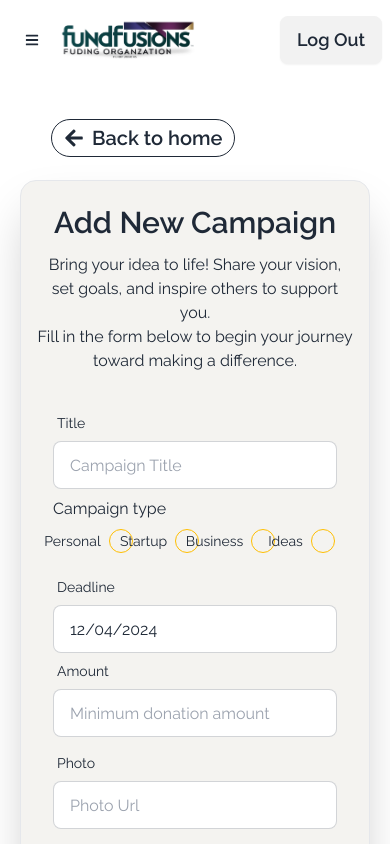
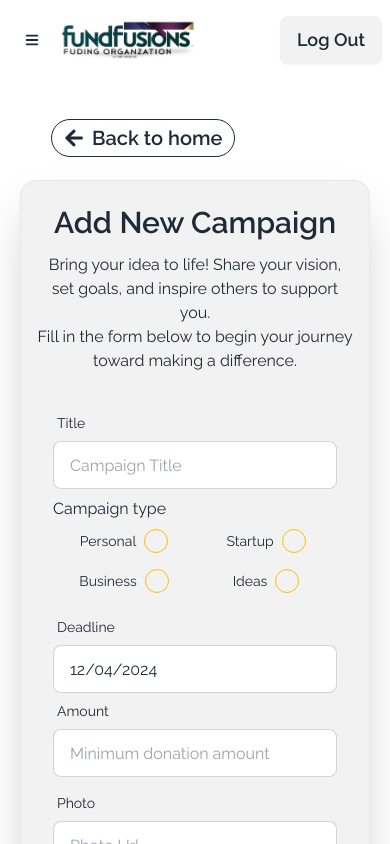
Before and after one commit to sheikhmuhammadantor/fundfusions-client, a React (Vite) app: page /addCampaign in a window 390 px wide. Shown: the top 844 px of the page. Built offline with nearby package versions, Linux system fonts and the light colour scheme; no server answers; sample sign-in values are in the browser's storage.

Commit message:
Add Toggle Dark And Light Mode, Fix type radios responsive.

```diff
--- a/src/Components/Navbar.jsx
+++ b/src/Components/Navbar.jsx
@@ -4,6 +4,8 @@ import { Link, NavLink } from 'react-router-dom'
 import logo from '../assets/logo.png'
 import toast from 'react-hot-toast'
 import { AuthContext } from '../Providers/AuthProvider'
+import { RiSunLine } from 'react-icons/ri'
+import { IoIosMoon } from 'react-icons/io'
 
 function Navbar() {
 
@@ -12,6 +14,15 @@ function Navbar() {
 
   const html = document.getElementsByTagName('html')[0];
   html.setAttribute("data-theme", theme);
+
+  const handelChangeTheme = () => {
+    if (theme === "dark") {
+      setTheme("light");
+    }
+    if (theme === "light") {
+      setTheme("dark");
+    }
+  }
 
   const links = <>
     <li><NavLink to="/">Home</NavLink></li>
@@ -45,6 +56,11 @@ function Navbar() {
         <Link to='/' className="btn btn-ghost text-xl px-0">
           <img className='h-full bg-white rounded-lg' src={logo} alt="FundFusions Logo" />
         </Link>
+        <span onClick={handelChangeTheme} className="btn btn-sm text-2xl hidden md:block ml-2">
+          {
+            (theme === "dark") ? <RiSunLine /> : <IoIosMoon />
+          }
+        </span>
       </div>
       <div className="navbar-center hidden lg:flex">
         <ul className="menu menu-horizontal px-1">
--- a/src/Pages/AddCampaign.jsx
+++ b/src/Pages/AddCampaign.jsx
@@ -53,7 +53,7 @@ function AddCampaign() {
         <Link to="/" className="flex items-center gap-2 text-xl font-semibold outline outline-1 w-max py-1 px-3 rounded-full cursor-pointer hover:outline-2 hover:shadow-xl"><FaArrowLeft /> Back to home</Link>
       </div>
       <div>
-        <div className="bg-[#f4f3f0] w-full shadow-2xl border rounded-2xl py-6">
+        <div className="bg-base-200 w-full shadow-2xl border rounded-2xl py-6">
           <div className="text-center px-4">
             <h2 className="text-3xl font-semibold mb-3">Add New Campaign</h2>
             <p className="">Bring your idea to life! Share your vision, set goals, and inspire others to support you. <br /> Fill in the form below to begin your journey toward making a difference.</p>
@@ -71,19 +71,19 @@ function AddCampaign() {
               {/* Campaign type */}
               <div className="w-full grid grid-cols-4 justify-evenly items-end">
                 <h1 className="col-span-4 md:mt-0 mt-2">Campaign type</h1>
-                <label className="label justify-center gap-2 lg:col-span-1 md:col-span-2">
+                <label className="label justify-center gap-2 lg:col-span-1 md:col-span-2 col-span-2 sm:col-span-1">
                   <span className="label-text">Personal</span>
                   <input type="radio" name="type" value="personal" className="radio radio-warning" />
                 </label>
-                <label className="label justify-center gap-2 lg:col-span-1 md:col-span-2">
+                <label className="label justify-center gap-2 lg:col-span-1 md:col-span-2 col-span-2 sm:col-span-1">
                   <span className="label-text">Startup</span>
                   <input type="radio" name="type" value="startup" className="radio radio-warning" />
                 </label>
-                <label className="label justify-center gap-2 lg:col-span-1 md:col-span-2">
+                <label className="label justify-center gap-2 lg:col-span-1 md:col-span-2 col-span-2 sm:col-span-1">
                   <span className="label-text">Business</span>
                   <input type="radio" name="type" value="business" className="radio radio-warning" />
                 </label>
-                <label className="label justify-center gap-2 lg:col-span-1 md:col-span-2">
+                <label className="label justify-center gap-2 lg:col-span-1 md:col-span-2 col-span-2 sm:col-span-1">
                   <span className="label-text">Ideas</span>
                   <input type="radio" name="type" value="ideas" className="radio radio-warning" />
                 </label>
```
